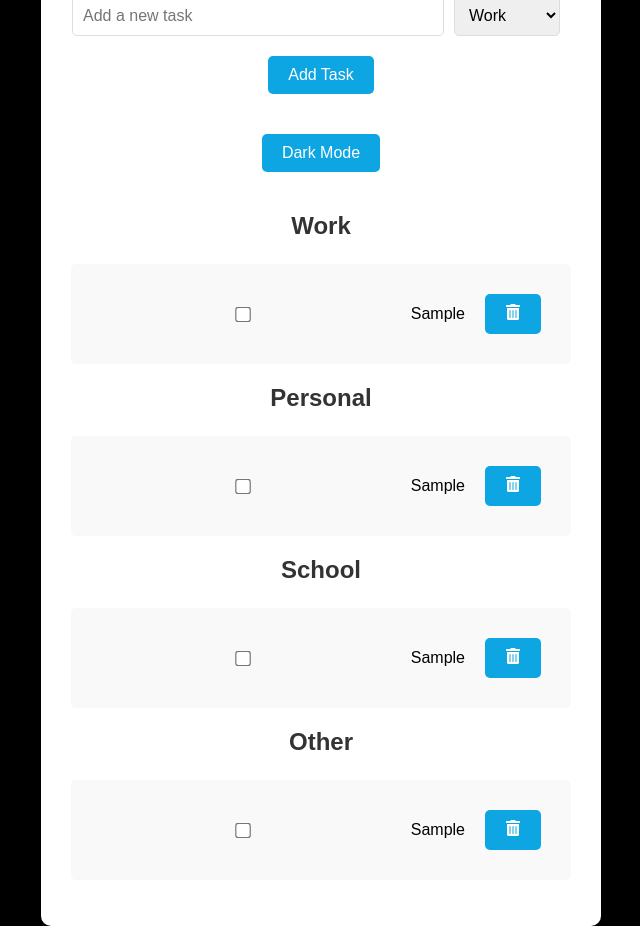
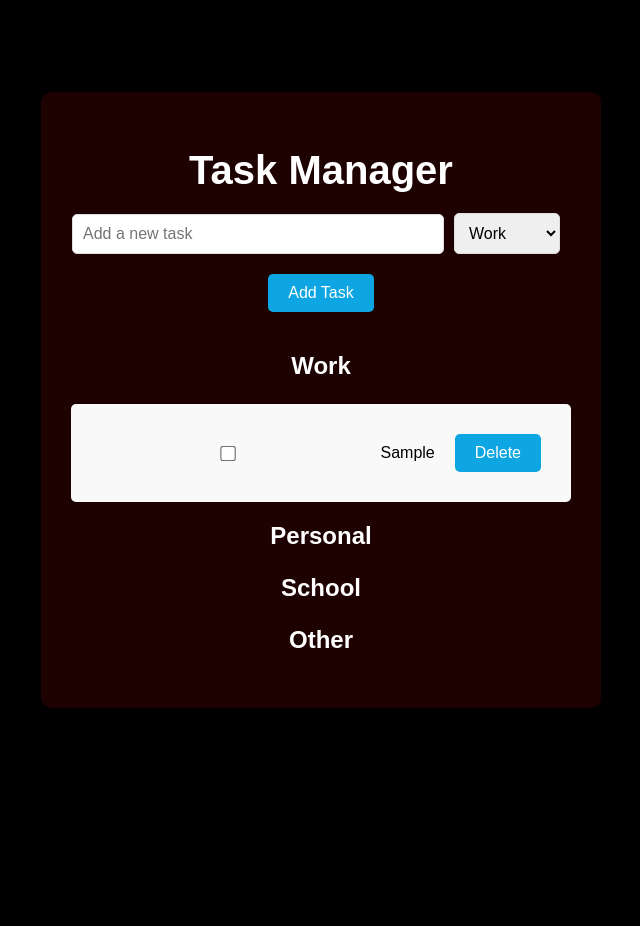
Before and after one commit to YamilVillegas/Task-Manager, a React (Create React App) app: page / in a window 1280 px wide. Both pictures are taken after typing "Sample" into the empty fields and a click on the button "Add Task". Shown: the whole page, without its empty margins (319-959 px from the left). After the commit the page ends 800 px from the top, so only its background shows below. Built offline with nearby package versions, Linux system fonts and the light colour scheme.

Commit message:
Permanent Dark Mode

```diff
--- a/src/App.css
+++ b/src/App.css
@@ -16,7 +16,8 @@ body {
 
 /* Task Manager Container */
 .task-manager {
-  background-color: #fff;
+  color: rgb(255, 255, 255);
+  background-color: rgb(30, 1, 1);
   border-radius: 10px;
   box-shadow: 0 4px 8px rgba(0, 0, 0, 0.1);
   padding: 30px;
@@ -103,51 +104,3 @@ h3 {
   color: #333;
   text-transform: capitalize;
 }
-
-/* Dark Mode */
-.dark {
-  background-color: #2b2b2b;
-  color: #ffff;
-}
-
-.dark .task-manager {
-  color: white;
-  background-color: #3a3a3a;
-}
-
-.dark input, .dark select, .dark button {
-  background-color: #555;
-  color: #fff;
-}
-
-.dark input[type="checkbox"]:checked {
-  background-color: #4CAF50;
-}
-
-.dark button:hover {
-  background-color: #45a049;
-}
-
-.dark li {
-  background-color: #444;
-  border: 1px solid #666;
-}
-
-/* Dark Mode Toggle Button */
-.toggle-dark-mode {
-  background-color: rgb(13, 166, 226);
-  color: white;
-  padding: 10px 20px;
-  border: none;
-  cursor: pointer;
-  border-radius: 5px;
-  margin-top: 20px;
-}
-
-.toggle-dark-mode:hover {
-  background-color: rgb(0, 156, 218);
-}
-
-body, button, h1 {
-  transition: all 0.3s ease;
-}
--- a/src/TaskManager.js
+++ b/src/TaskManager.js
@@ -1,60 +1,44 @@
 import React, { useState } from 'react';
-import { useTransition, animated } from 'react-spring';
 import './App.css';
-import { FaTrashAlt, FaCheckCircle } from 'react-icons/fa';
 
 function TaskManager() {
   const [tasks, setTasks] = useState([]);
-  const [newTask, setNewTask] = useState("");
-  const [selectedCategory, setSelectedCategory] = useState("Work");
-  const [darkMode, setDarkMode] = useState(false);
-
-  const categories = ["Work", "Personal", "School", "Other"];
+  const [newTask, setNewTask] = useState('');
+  const [selectedCategory, setSelectedCategory] = useState('Work');
+  const categories = ['Work', 'Personal', 'School', 'Other'];
 
   const addTask = () => {
-    if (newTask.trim() !== "") {
+    if (newTask.trim()) {
       setTasks([
         ...tasks,
         {
           id: Date.now(),
           name: newTask,
-          category: selectedCategory,
-          completed: false
+          completed: false,
+          category: selectedCategory
         }
       ]);
-      setNewTask("");
-      setSelectedCategory("Work");
+      setNewTask('');
     }
   };
 
-  const toggleComplete = (id) => {
-    setTasks(tasks.map((task) =>
-      task.id === id ? { ...task, completed: !task.completed } : task
+  const toggleComplete = (taskId) => {
+    setTasks(tasks.map(task =>
+      task.id === taskId ? { ...task, completed: !task.completed } : task
     ));
   };
 
-  const deleteTask = (id) => {
-    setTasks(tasks.filter((task) => task.id !== id));
+  const deleteTask = (taskId) => {
+    setTasks(tasks.filter(task => task.id !== taskId));
   };
 
   const getFilteredTasks = (category) => {
     return tasks.filter((task) => task.category === category);
   };
 
-  const transitions = useTransition(tasks, {
-    keys: task => task.id,
-    from: { opacity: 0, transform: 'translateY(-20px)' },
-    enter: { opacity: 1, transform: 'translateY(0px)' },
-    leave: { opacity: 0, transform: 'translateY(20px)' },
-  });
-
-  const toggleDarkMode = () => {
-    setDarkMode(!darkMode);
-  };
-
   return (
-    <div className={`task-manager ${darkMode ? 'dark' : ''}`}>
-      <h1>Task Manager</h1>
+    <div className="task-manager">
+      <h1 style={{color: '#ffffff'}}>Task Manager</h1>
 
       <div className="task-input">
         <input
@@ -62,6 +46,11 @@ function TaskManager() {
           value={newTask}
           onChange={(e) => setNewTask(e.target.value)}
           placeholder="Add a new task"
+          onKeyDown={(e) => {
+            if (e.key === 'Enter') {
+              addTask();
+            }
+          }}
         />
 
         <select
@@ -76,26 +65,20 @@ function TaskManager() {
         <button onClick={addTask}>Add Task</button>
       </div>
 
-      <button className="toggle-dark-mode" onClick={toggleDarkMode}>
-        {darkMode ? 'Light Mode' : 'Dark Mode'}
-      </button>
-
       {categories.map((category) => (
-        <div key={category}>
-          <h3>{category}</h3>
-          <ul>
-            {transitions((styles, task) => (
-              <animated.li style={styles} key={task.id} className={task.completed ? 'completed' : ''}>
+        <div key={category} className="category-section">
+          <h3 style={{color: '#ffffff'}}>{category}</h3>
+          <ul style={{color: 'black'}}>
+            {getFilteredTasks(category).map((task) => (
+              <li key={task.id} className={task.completed ? 'completed' : ''}>
                 <input
                   type="checkbox"
                   checked={task.completed}
                   onChange={() => toggleComplete(task.id)}
                 />
-                {task.name}
-                <button onClick={() => deleteTask(task.id)}>
-                  <FaTrashAlt />
-                </button>
-              </animated.li>
+                <span className="task-name">{task.name}</span>
+                <button onClick={() => deleteTask(task.id)}>Delete</button>
+              </li>
             ))}
           </ul>
         </div>
```
